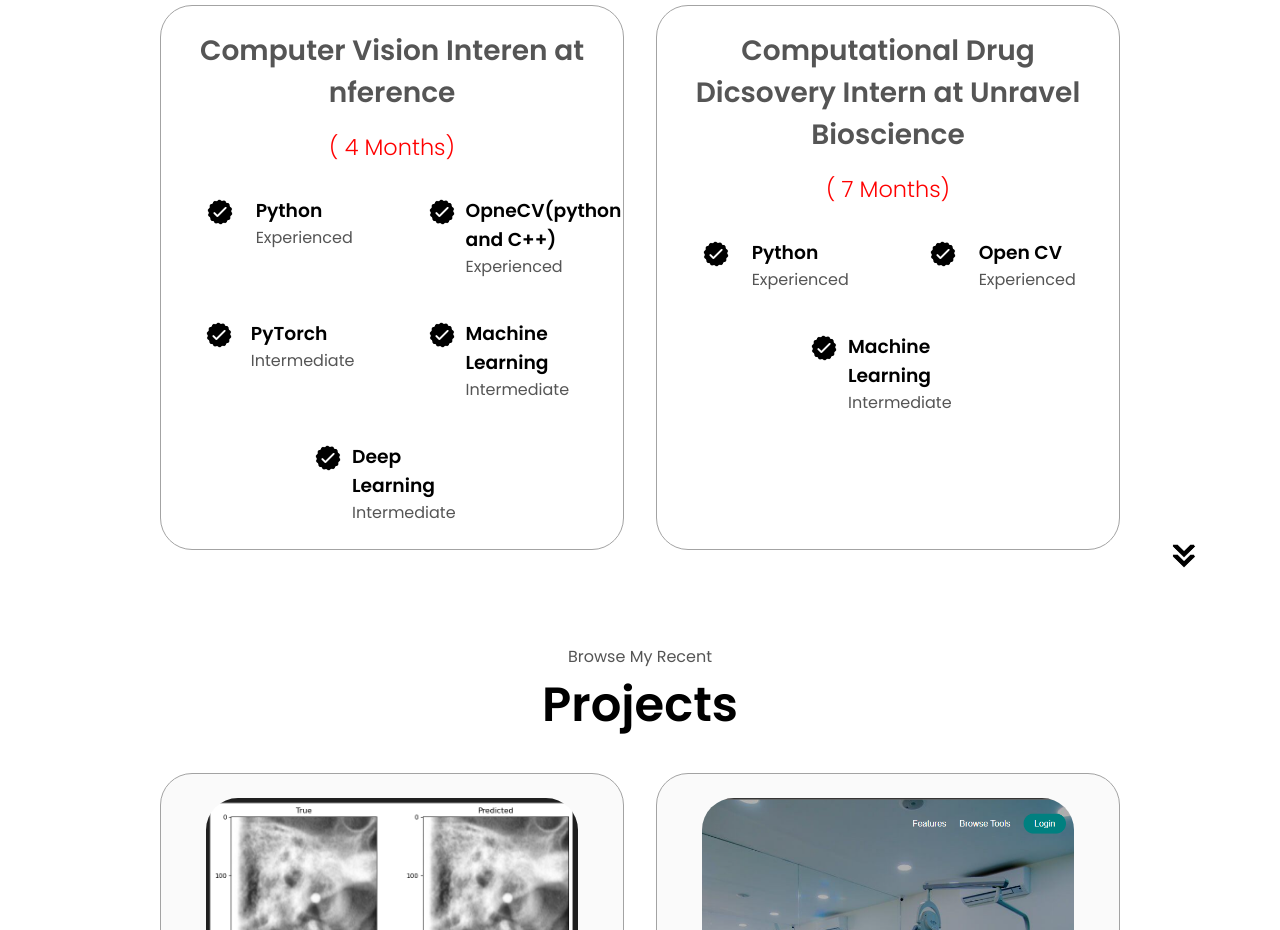
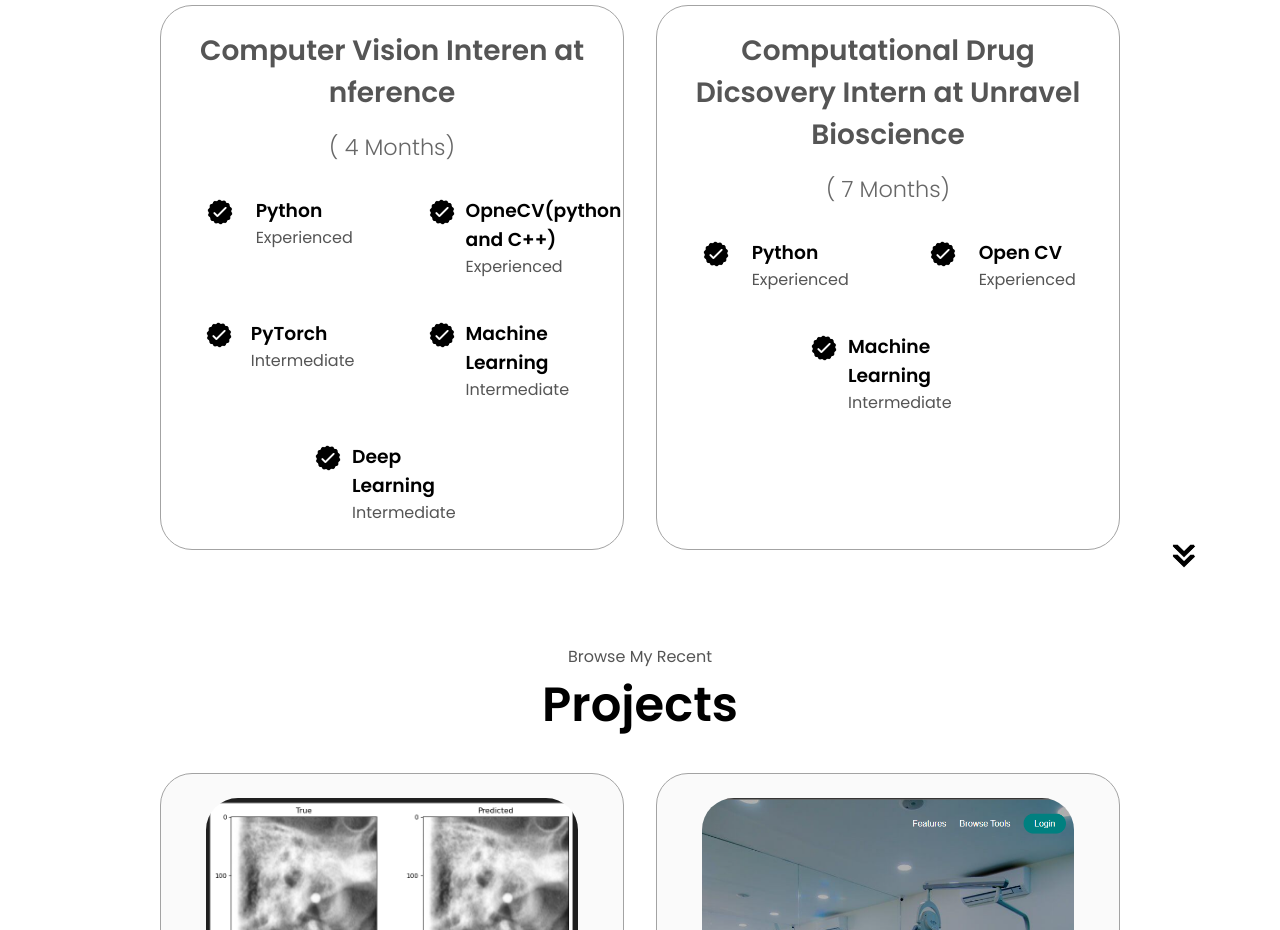
Before and after one commit to anirudhashastri/anirudhashastri.github.io, a plain HTML site: page index.html in a window 1280 px wide. Shown: the part 1820-2750 px from the top of the page. Drawn offline with Linux system fonts and the light colour scheme.

Commit message:
Update style.css

```diff
--- a/style.css
+++ b/style.css
@@ -328,7 +328,7 @@ section {
 }
 
 .experience-time {
-  color: rgb(255, 0, 0);
+  color: rgb(103, 103, 103);
   font-weight: 300;
   font-size: 1.4rem;
   margin-bottom: 2rem;
```
